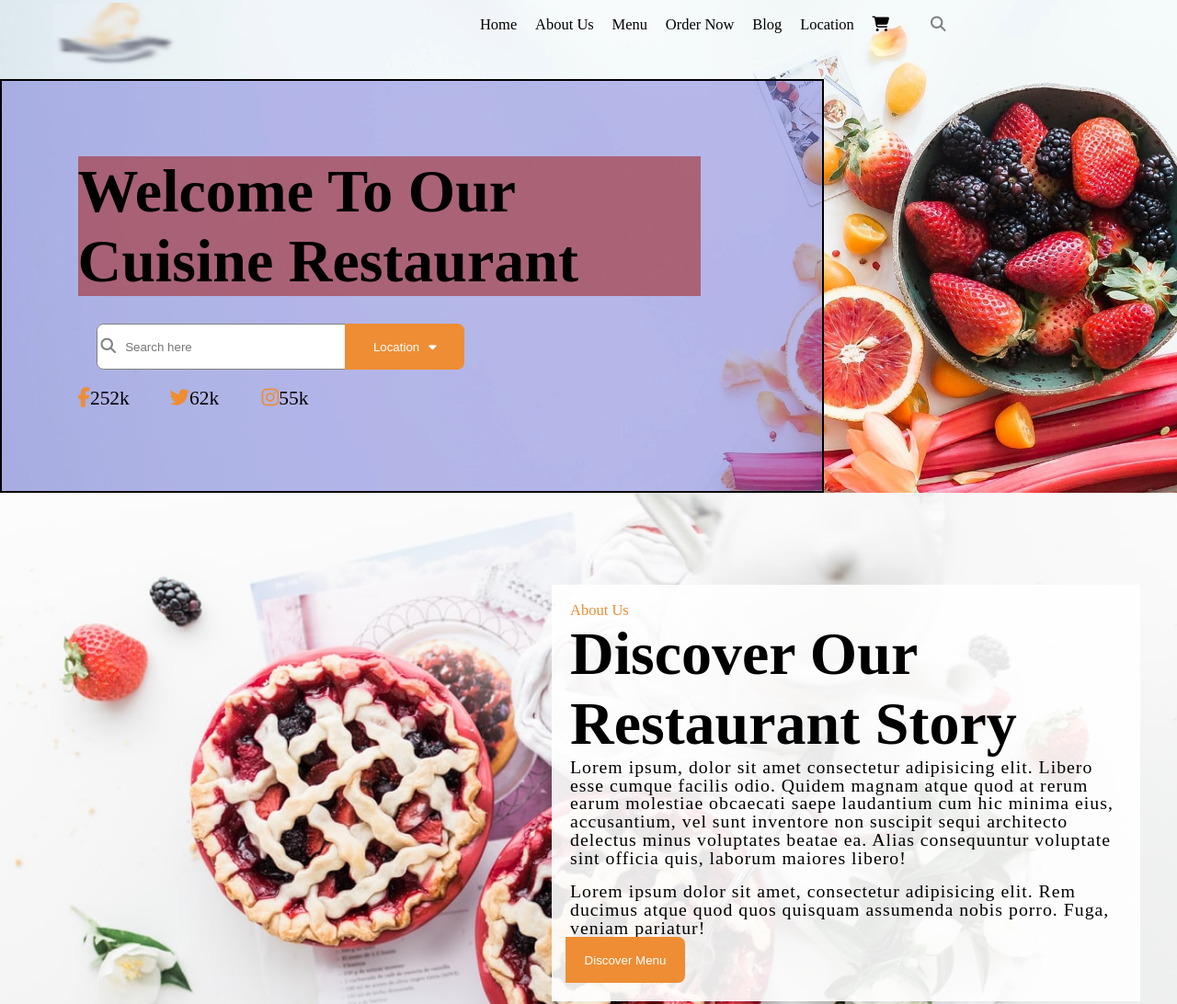
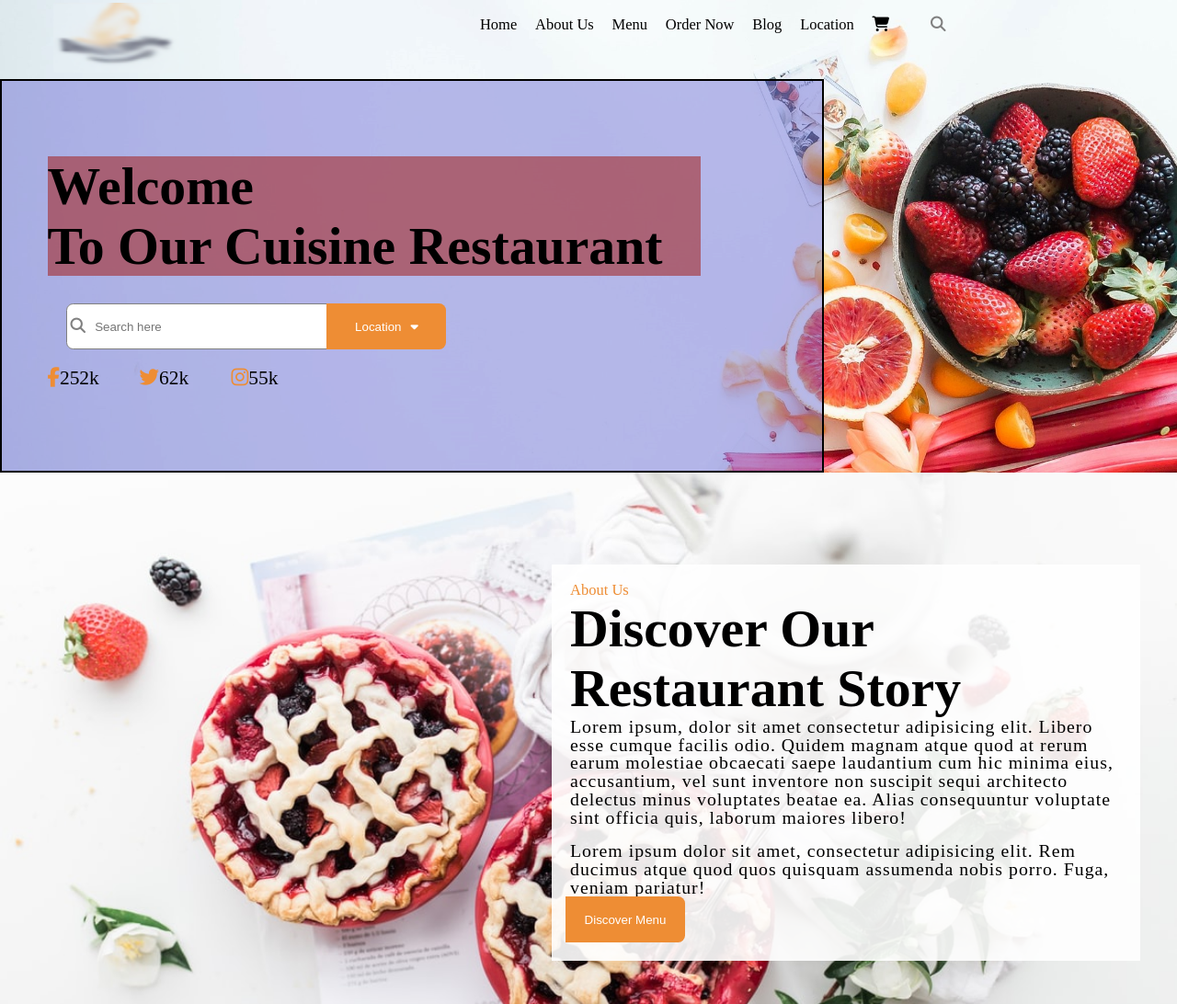
Before and after one commit to jcs-denverdev/restaurant, a plain HTML site: page index.html in a window 1280 px wide. Shown: the top 1092 px of the page at 92% size. Drawn offline with Linux system fonts and the light colour scheme.

Commit message:
welcome h1 size decrease

```diff
--- a/css/style.css
+++ b/css/style.css
@@ -101,10 +101,6 @@ table {
 /* TYPOGRAPHY
 /*******************************************/
 
-.heading-bold-font {
-  font: 700 4em 'PT Serif';
-}
-
 .navbar li {
   text-decoration: none;
   font: 300 1em 'PT Serif';
@@ -179,7 +175,7 @@ main {
 }
 
 .welcome {
-  padding: 5em 8em 8em 5em;
+  padding: 5em 8em 8em 3em;
   border: 2px solid black;
   /* margin: 3em; */
   width: 70%;
@@ -187,9 +183,11 @@ main {
 }
 
 .welcome h1 {
-  text-align: left;
   background-color: rgba(165, 42, 42, 0.598);
+}
 
+.heading-bold-font {
+  font: 700 3.5em 'PT Serif';
 }
 
 /******************************************
--- a/index.html
+++ b/index.html
@@ -30,7 +30,7 @@
 
 		<main>
 			<section class="welcome clear">
-				<h1 class="heading-bold-font">Welcome To Our Cuisine Restaurant</h1>
+				<h1 class="heading-bold-font">Welcome<br/>To Our Cuisine Restaurant</h1>
 
 				<form action=""><i class="fa-solid fa-magnifying-glass"></i>
 					<input type="text" placeholder="Search here">
```
